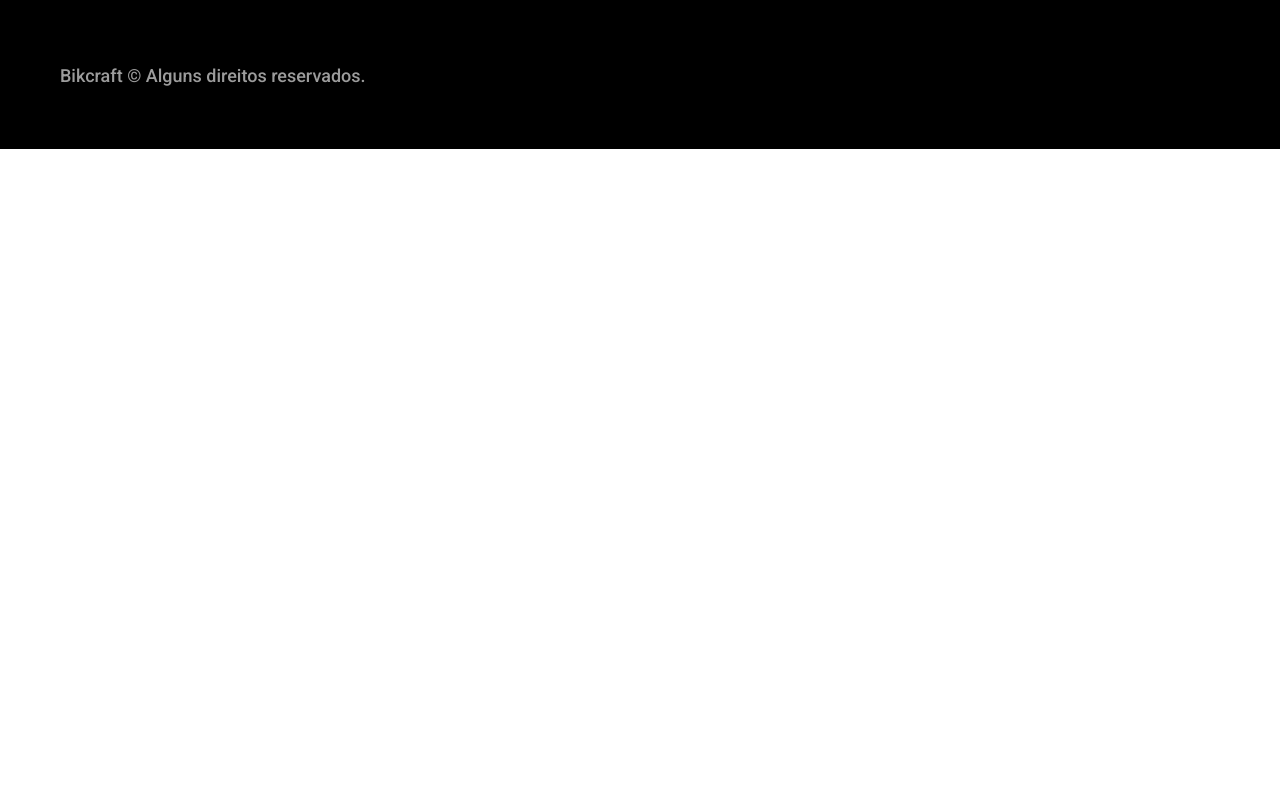
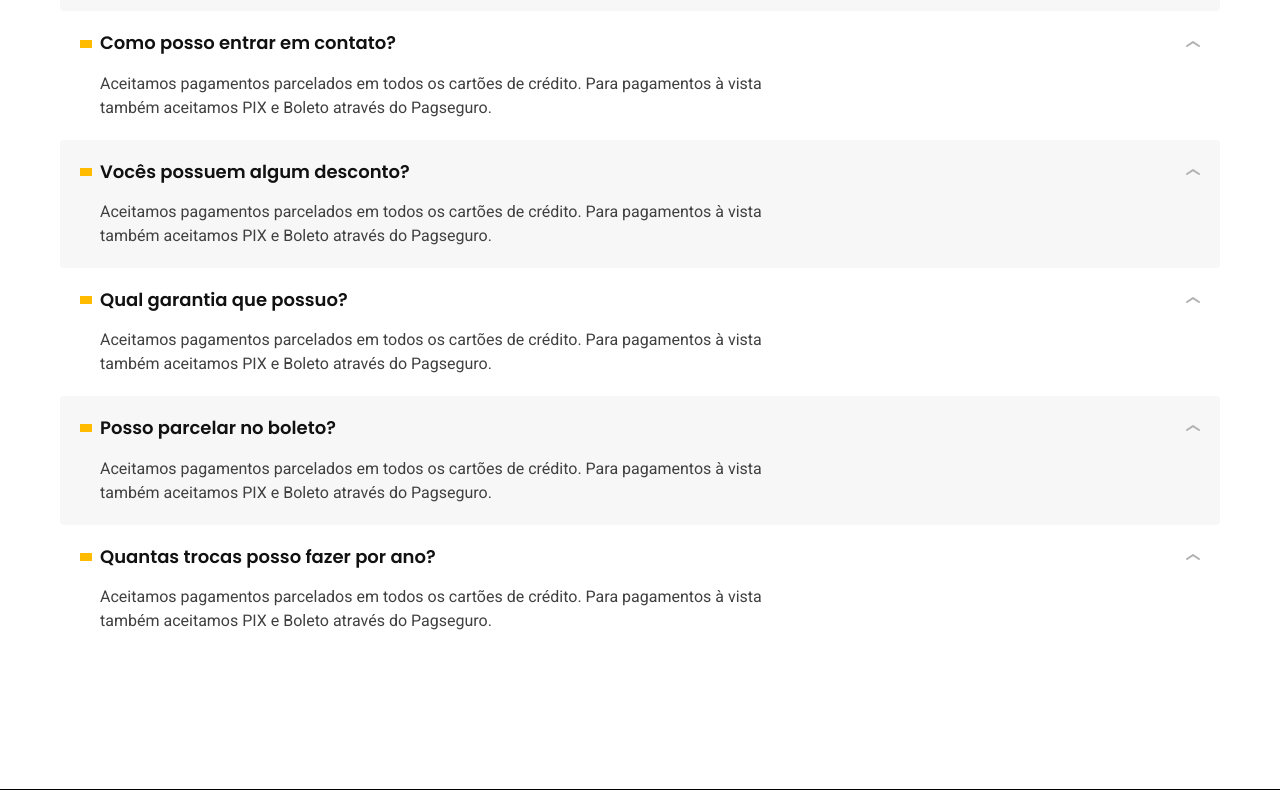
Before and after one commit to francisco-das-chagas/bikcraft, a plain HTML site: page seguros.html in a window 1280 px wide. Shown: the part 1952-2742 px from the top of the page. Before the commit the page ends 2101 px from the top, so only its background shows below. Drawn offline with Linux system fonts and the light colour scheme.

Commit message:
pagina-seguro-finalizada

```diff
--- a/css/global/global.css
+++ b/css/global/global.css
@@ -9,6 +9,7 @@ h2,
 h3,
 h4,
 p,
+dd,
 blockquote {
   margin: 0px;
 }
--- a/css/seguros/perguntas.css
+++ b/css/seguros/perguntas.css
@@ -0,0 +1,60 @@
+.perguntas {
+  padding-top: 120px;
+  padding-bottom: 120px;
+}
+
+.perguntas h2 {
+  margin-bottom: 60px;
+}
+
+.perguntas dl > div {
+  padding: 20px;
+  border-radius: 4px;
+}
+.perguntas dl > div:nth-child(odd) {
+  background-color: var(--cor-1);
+}
+.perguntas dt {
+  display: grid;
+  grid-template-columns: auto 1fr auto;
+  align-items: center;
+  gap: 8px;
+  cursor: pointer;
+}
+
+
+.perguntas dt::before {
+  content: "";
+  display: inline-block;
+  width: 12px;
+  height: 8px;
+  background-color: var(--cor-p1);
+}
+.perguntas dt::after {
+  content: "";
+  display: inline-block;
+  width: 14px;
+  height: 6px;
+  background: url("../../img/icones/seta-abrir.svg");
+  transition: 0.3s;
+}
+
+.perguntas dt:hover::after {
+  transform: rotate(180deg);
+}
+
+.perguntas dd {
+  padding-left: 20px;
+  padding-top: 16px;
+  max-width: 80ch;
+}
+
+@media(max-width: 800px) {
+  .perguntas {
+    padding-top: 60px;
+    padding-bottom: 60px;
+  }
+  .perguntas h2 {
+    margin-bottom: 40px;
+  }
+}
--- a/seguros.html
+++ b/seguros.html
@@ -66,6 +66,7 @@
           <a class="botao" href="./orcamento.html">Inscreva-se</a>
         </div>
       </div>
+    </main>
 
       <article class="vantagens-bg">
         <div class="vantagens container">
@@ -109,7 +110,51 @@
           </ul>
         </div>
       </article>
-    </main>
+
+      <article class="perguntas container">
+        <h2 class="font-1-xxl">perguntas frequentes<span class="cor-p1">.</span></h2>
+
+        <dl>
+          <div>
+            <dt class="font-1-m-b">Qual forma de pagamento vocês aceitam?</dt>
+            <dd class="font-2-s cor-9">Aceitamos pagamentos parcelados em todos os cartões de crédito.
+              Para pagamentos à vista também aceitamos PIX e Boleto
+              através do Pagseguro.</dd>
+          </div>
+          <div>
+            <dt class="font-1-m-b">Como posso entrar em contato?</dt>
+            <dd class="font-2-s cor-9">Aceitamos pagamentos parcelados em todos os cartões de crédito.
+              Para pagamentos à vista também aceitamos PIX e Boleto
+              através do Pagseguro.</dd>
+          </div>
+          <div>
+            <dt class="font-1-m-b">Vocês possuem algum desconto?</dt>
+            <dd class="font-2-s cor-9">Aceitamos pagamentos parcelados em todos os cartões de crédito.
+              Para pagamentos à vista também aceitamos PIX e Boleto
+              através do Pagseguro.</dd>
+          </div>
+          <div>
+            <dt class="font-1-m-b">Qual garantia que possuo?</dt>
+            <dd class="font-2-s cor-9">Aceitamos pagamentos parcelados em todos os cartões de crédito.
+              Para pagamentos à vista também aceitamos PIX e Boleto
+              através do Pagseguro.</dd>
+          </div>
+          <div>
+            <dt class="font-1-m-b">Posso parcelar no boleto?</dt>
+            <dd class="font-2-s cor-9">Aceitamos pagamentos parcelados em todos os cartões de crédito.
+              Para pagamentos à vista também aceitamos PIX e Boleto
+              através do Pagseguro.</dd>
+          </div>
+          <div>
+            <dt class="font-1-m-b">Quantas trocas posso fazer por ano?</dt>
+            <dd class="font-2-s cor-9">Aceitamos pagamentos parcelados em todos os cartões de crédito.
+              Para pagamentos à vista também aceitamos PIX e Boleto
+              através do Pagseguro.</dd>
+          </div>
+        </dl>
+      </article>
+
+
 
 <footer class="footer-bg">
   <div class="footer container">
```
Also changed, not shown: termos.html (+0 -3 lines).
